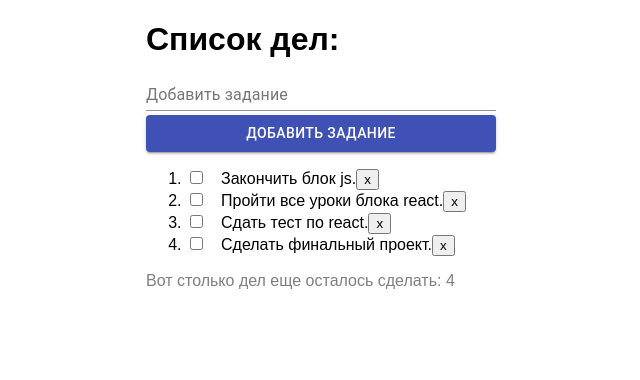
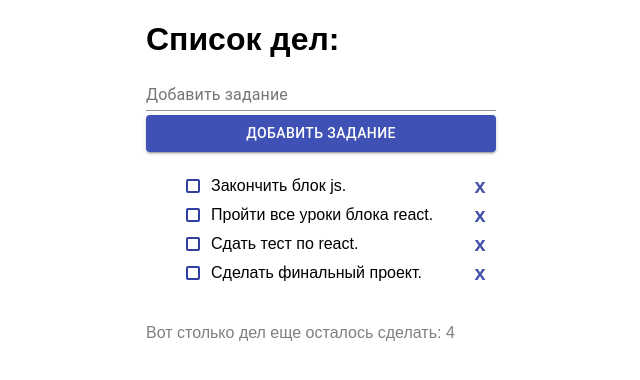
Before and after one commit to WebHeroSchool/react_1, a React (Create React App) app: page / in a window 1280 px wide. Shown: the top 380 px of the page, without its empty margins (319-959 px from the left). Built offline with nearby package versions, Linux system fonts and the light colour scheme.

Commit message:
Update ItemList.module.css

```diff
--- a/src/components/ItemList/ItemList.module.css
+++ b/src/components/ItemList/ItemList.module.css
@@ -0,0 +1,61 @@
+
+.list{
+    list-style-type: none;
+    padding: 15px 0 15px 20px;
+    margin: 0;
+}
+.item{
+    display: flex;
+    align-items: center;
+    cursor: pointer;
+    margin: 10px;
+    position: relative;
+}
+.checkbox{
+    cursor: pointer;
+    opacity: 0;
+}
+.checkbox + label{
+    cursor: pointer;
+    position: relative;
+}
+.checkbox + label:before{
+    position: absolute;
+    left: -10px;
+    top: 2px;
+    content: '';
+    width: 10px;
+    height: 10px;
+    border: 2px solid #303f9f;
+    border-radius: 2px;
+}
+.checkbox:checked + label:before{
+    content: '\2713';
+    color: #fff;
+    font-size: 13px;
+    text-align: center;
+    line-height: 12px;
+    background-color: #303f9f;
+}
+.button{
+    position: absolute;
+    right: 0;
+    top: 3px;
+    color: #303f9f;
+    font-size: 20px;
+    font-weight: bold;
+    text-align: center;
+    line-height: 10px;
+    background-color: #fff;
+    opacity: 0.9;
+    padding: 0;
+    border: 0;
+    width: 12px;
+    height: 12px;
+    cursor: pointer;
+    outline: none;
+}
+.button:hover{
+    font-size: 22px;
+    opacity: 1;
+}
```
